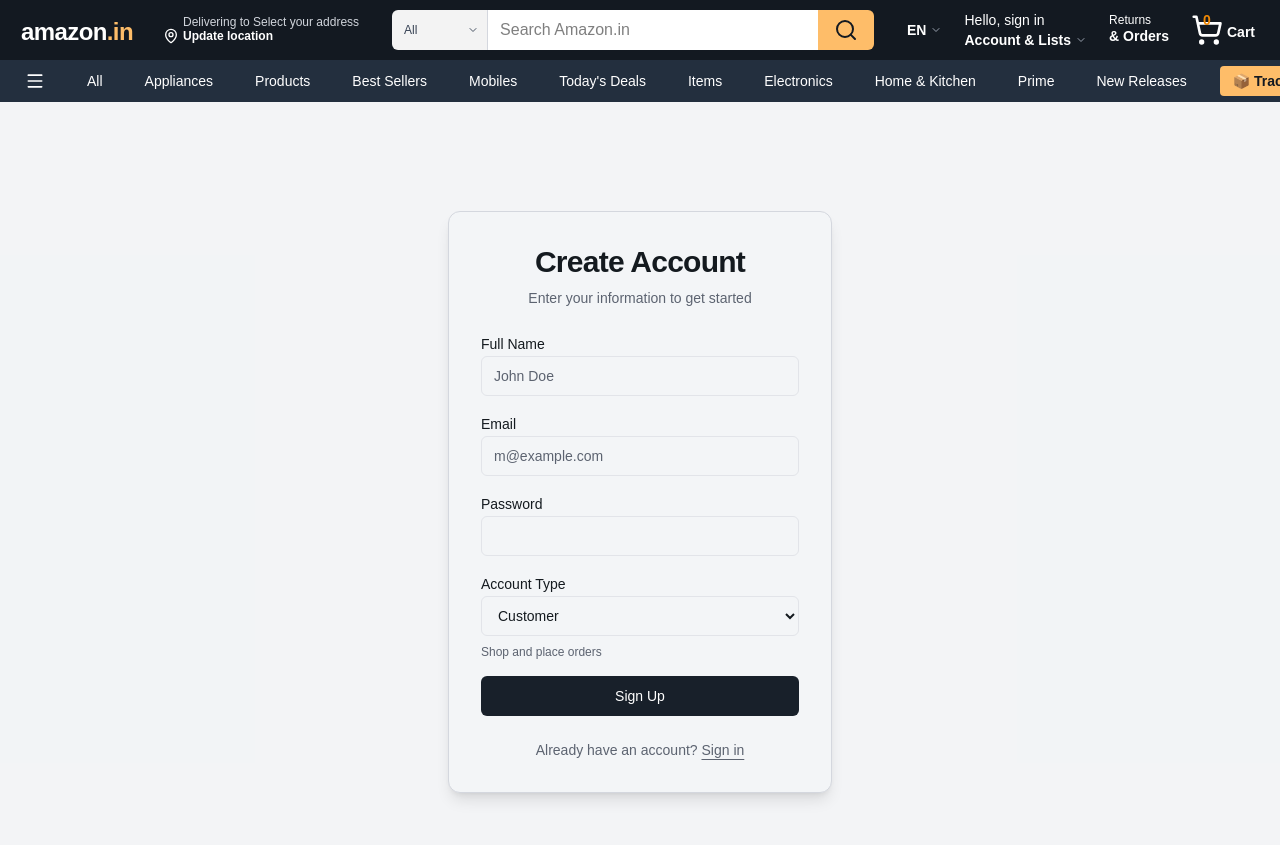
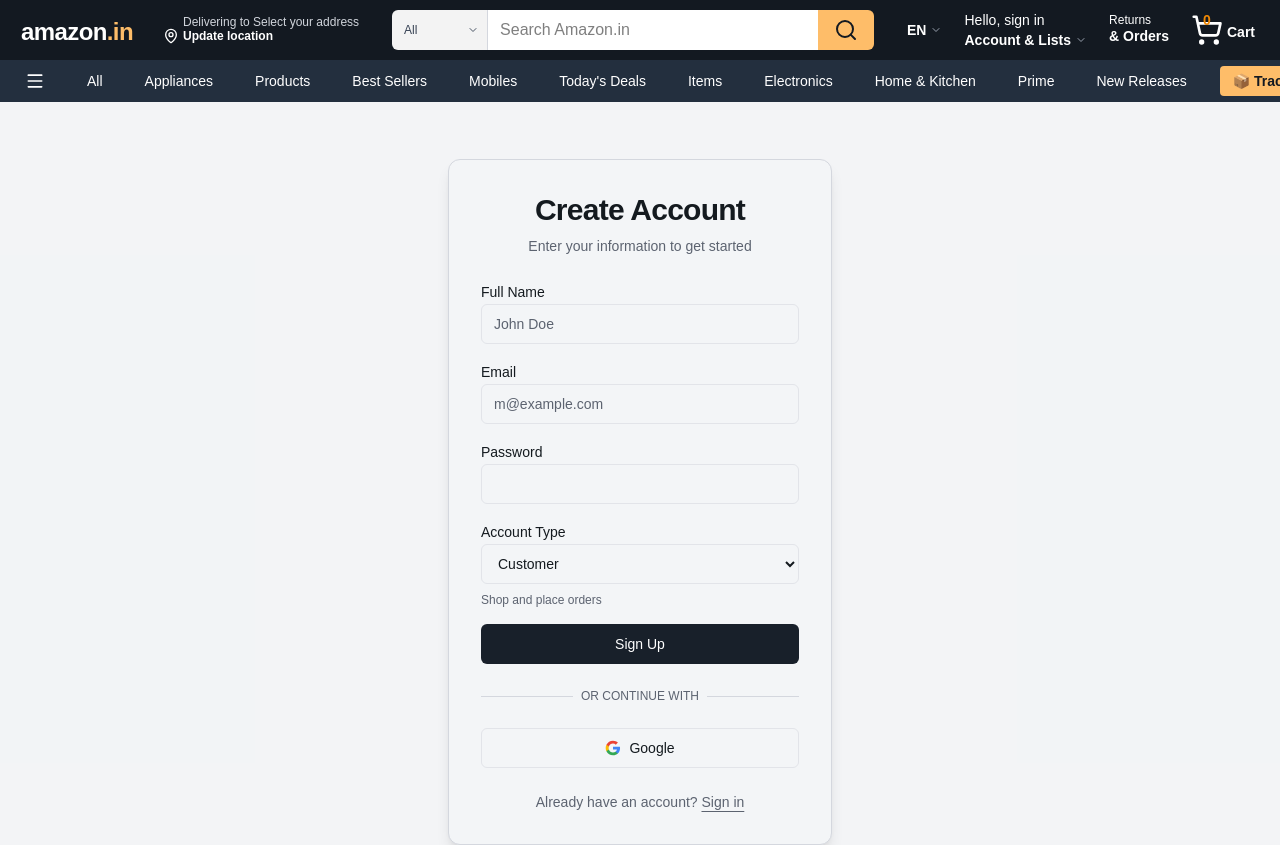
Before and after one commit to avinav2401/Luxe-E-Commerce-Platform, a Next.js app in the folder ecommerce-platform/: page /auth/register in a window 1280 px wide. Shown: the top 845 px of the page. Built offline with nearby package versions, Linux system fonts and the light colour scheme; no server answers.

Commit message:
feat: Add Google OAuth integration via NextAuth

```diff
--- a/ecommerce-platform/src/app/auth/register/page.tsx
+++ b/ecommerce-platform/src/app/auth/register/page.tsx
@@ -2,6 +2,7 @@
 
 import { useState } from 'react';
 import { useRouter } from 'next/navigation';
+import { signIn } from 'next-auth/react';
 import { Button } from '@/components/ui/button';
 import { Input } from '@/components/ui/input';
 import Link from 'next/link';
@@ -10,6 +11,7 @@
     const [formData, setFormData] = useState({ name: '', email: '', password: '', role: 'user' });
     const [error, setError] = useState('');
     const [loading, setLoading] = useState(false);
+    const [googleLoading, setGoogleLoading] = useState(false);
     const router = useRouter();
 
     const handleSubmit = async (e: React.FormEvent) => {
@@ -41,6 +43,16 @@
             setError(err.message || 'Something went wrong');
         } finally {
             setLoading(false);
+        }
+    };
+
+    const handleGoogleSignIn = async () => {
+        setGoogleLoading(true);
+        try {
+            await signIn('google', { callbackUrl: '/' });
+        } catch (error) {
+            setError('Failed to sign in with Google');
+            setGoogleLoading(false);
         }
     };
 
@@ -109,10 +121,54 @@
                             {formData.role === 'user' && 'Shop and place orders'}
                         </p>
                     </div>
-                    <Button type="submit" className="w-full" disabled={loading}>
+                    <Button type="submit" className="w-full" disabled={loading || googleLoading}>
                         {loading ? 'Creating Account...' : 'Sign Up'}
                     </Button>
                 </form>
+
+                <div className="relative">
+                    <div className="absolute inset-0 flex items-center">
+                        <span className="w-full border-t" />
+                    </div>
+                    <div className="relative flex justify-center text-xs uppercase">
+                        <span className="bg-background px-2 text-muted-foreground">Or continue with</span>
+                    </div>
+                </div>
+
+                <Button
+                    variant="outline"
+                    type="button"
+                    className="w-full"
+                    onClick={handleGoogleSignIn}
+                    disabled={loading || googleLoading}
+                >
+                    {googleLoading ? (
+                        "Redirecting..."
+                    ) : (
+                        <>
+                            <svg className="mr-2 h-4 w-4" viewBox="0 0 24 24">
+                                <path
+                                    d="M22.56 12.25c0-.78-.07-1.53-.2-2.25H12v4.26h5.92c-.26 1.37-1.04 2.53-2.21 3.31v2.77h3.57c2.08-1.92 3.28-4.74 3.28-8.09z"
+                                    fill="#4285F4"
+                                />
+                                <path
+                                    d="M12 23c2.97 0 5.46-.98 7.28-2.66l-3.57-2.77c-.98.66-2.23 1.06-3.71 1.06-2.86 0-5.29-1.93-6.16-4.53H2.18v2.84C3.99 20.53 7.7 23 12 23z"
+                                    fill="#34A853"
+                                />
+                                <path
+                                    d="M5.84 14.09c-.22-.66-.35-1.36-.35-2.09s.13-1.43.35-2.09V7.07H2.18C1.43 8.55 1 10.22 1 12s.43 3.45 1.18 4.93l2.85-2.22.81-.62z"
+                                    fill="#FBBC05"
+                                />
+                                <path
+                                    d="M12 5.38c1.62 0 3.06.56 4.21 1.64l3.15-3.15C17.45 2.09 14.97 1 12 1 7.7 1 3.99 3.47 2.18 7.07l3.66 2.84c.87-2.6 3.3-4.53 6.16-4.53z"
+                                    fill="#EA4335"
+                                />
+                                <path d="M1 1h22v22H1z" fill="none" />
+                            </svg>
+                            Google
+                        </>
+                    )}
+                </Button>
 
                 <div className="text-center text-sm text-muted-foreground">
                     Already have an account?{' '}
--- a/ecommerce-platform/src/app/auth/signin/page.tsx
+++ b/ecommerce-platform/src/app/auth/signin/page.tsx
@@ -12,6 +12,7 @@
     const [password, setPassword] = useState('');
     const [error, setError] = useState('');
     const [loading, setLoading] = useState(false);
+    const [googleLoading, setGoogleLoading] = useState(false);
     const router = useRouter();
 
     const handleSubmit = async (e: React.FormEvent) => {
@@ -36,6 +37,16 @@
             setError('Something went wrong');
         } finally {
             setLoading(false);
+        }
+    };
+
+    const handleGoogleSignIn = async () => {
+        setGoogleLoading(true);
+        try {
+            await signIn('google', { callbackUrl: '/' });
+        } catch (error) {
+            setError('Failed to sign in with Google');
+            setGoogleLoading(false);
         }
     };
 
@@ -75,10 +86,54 @@
                             onChange={(e) => setPassword(e.target.value)}
                         />
                     </div>
-                    <Button type="submit" className="w-full" disabled={loading}>
+                    <Button type="submit" className="w-full" disabled={loading || googleLoading}>
                         {loading ? 'Signing in...' : 'Sign In'}
                     </Button>
                 </form>
+
+                <div className="relative">
+                    <div className="absolute inset-0 flex items-center">
+                        <span className="w-full border-t" />
+                    </div>
+                    <div className="relative flex justify-center text-xs uppercase">
+                        <span className="bg-background px-2 text-muted-foreground">Or continue with</span>
+                    </div>
+                </div>
+
+                <Button
+                    variant="outline"
+                    type="button"
+                    className="w-full"
+                    onClick={handleGoogleSignIn}
+                    disabled={loading || googleLoading}
+                >
+                    {googleLoading ? (
+                        "Redirecting..."
+                    ) : (
+                        <>
+                            <svg className="mr-2 h-4 w-4" viewBox="0 0 24 24">
+                                <path
+                                    d="M22.56 12.25c0-.78-.07-1.53-.2-2.25H12v4.26h5.92c-.26 1.37-1.04 2.53-2.21 3.31v2.77h3.57c2.08-1.92 3.28-4.74 3.28-8.09z"
+                                    fill="#4285F4"
+                                />
+                                <path
+                                    d="M12 23c2.97 0 5.46-.98 7.28-2.66l-3.57-2.77c-.98.66-2.23 1.06-3.71 1.06-2.86 0-5.29-1.93-6.16-4.53H2.18v2.84C3.99 20.53 7.7 23 12 23z"
+                                    fill="#34A853"
+                                />
+                                <path
+                                    d="M5.84 14.09c-.22-.66-.35-1.36-.35-2.09s.13-1.43.35-2.09V7.07H2.18C1.43 8.55 1 10.22 1 12s.43 3.45 1.18 4.93l2.85-2.22.81-.62z"
+                                    fill="#FBBC05"
+                                />
+                                <path
+                                    d="M12 5.38c1.62 0 3.06.56 4.21 1.64l3.15-3.15C17.45 2.09 14.97 1 12 1 7.7 1 3.99 3.47 2.18 7.07l3.66 2.84c.87-2.6 3.3-4.53 6.16-4.53z"
+                                    fill="#EA4335"
+                                />
+                                <path d="M1 1h22v22H1z" fill="none" />
+                            </svg>
+                            Google
+                        </>
+                    )}
+                </Button>
 
                 <div className="text-center text-sm text-muted-foreground">
                     Don&apos;t have an account?{' '}
--- a/ecommerce-platform/src/lib/auth.ts
+++ b/ecommerce-platform/src/lib/auth.ts
@@ -1,11 +1,16 @@
 import type { NextAuthOptions } from "next-auth";
 import CredentialsProvider from "next-auth/providers/credentials";
+import GoogleProvider from "next-auth/providers/google";
 import connectToDatabase from "@/lib/mongoose";
 import User from "@/models/User";
 import bcrypt from "bcryptjs";
 
 export const authOptions: NextAuthOptions = {
     providers: [
+        GoogleProvider({
+            clientId: process.env.GOOGLE_CLIENT_ID || "",
+            clientSecret: process.env.GOOGLE_CLIENT_SECRET || "",
+        }),
         CredentialsProvider({
             name: "Credentials",
             credentials: {
@@ -20,6 +25,8 @@
 
                 if (!user) return null;
 
+                if (!user.password) return null; // No password, must have signed up with OAuth
+
                 const isMatch = await bcrypt.compare(credentials.password as string, user.password);
                 if (!isMatch) return null;
 
@@ -31,6 +38,27 @@
         strategy: "jwt",
     },
     callbacks: {
+        async signIn({ user, account, profile }) {
+            if (account?.provider === "google") {
+                await connectToDatabase();
+                let existingUser = await User.findOne({ email: user.email });
+                if (!existingUser) {
+                    existingUser = await User.create({
+                        name: user.name,
+                        email: user.email,
+                        image: user.image,
+                        provider: "google",
+                        googleId: account.providerAccountId,
+                        role: "user",
+                    });
+                }
+                // @ts-ignore
+                user.id = existingUser._id.toString();
+                // @ts-ignore
+                user.role = existingUser.role;
+            }
+            return true;
+        },
         async session({ session, token }) {
             if (session.user && token.sub) {
                 // @ts-ignore
--- a/ecommerce-platform/src/models/User.ts
+++ b/ecommerce-platform/src/models/User.ts
@@ -16,12 +16,14 @@
     {
         name: { type: String, required: true },
         email: { type: String, required: true, unique: true },
-        password: { type: String, required: true },
+        password: { type: String, required: false },
         role: { type: String, enum: ["user", "seller", "admin"], default: "user" },
         image: { type: String },
         phone: { type: String },
         addresses: [AddressSchema],
         orders: [{ type: Schema.Types.ObjectId, ref: "Order" }],
+        provider: { type: String, default: "credentials" },
+        googleId: { type: String },
     },
     { timestamps: true }
 );
```
